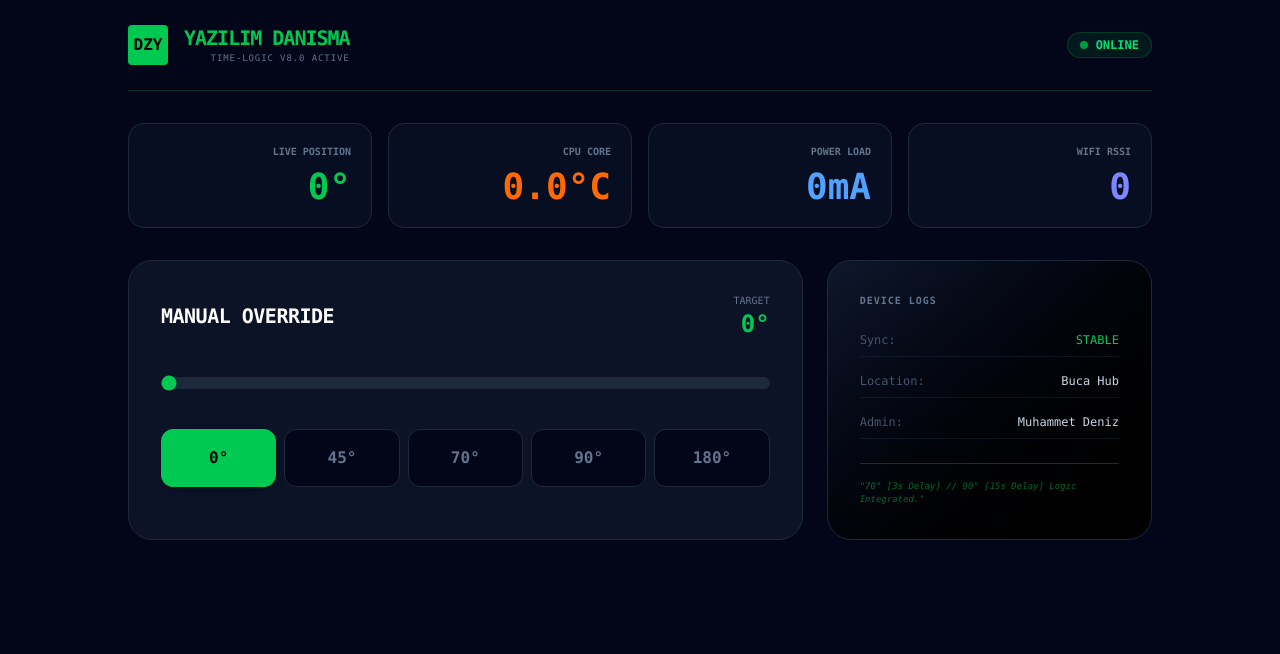
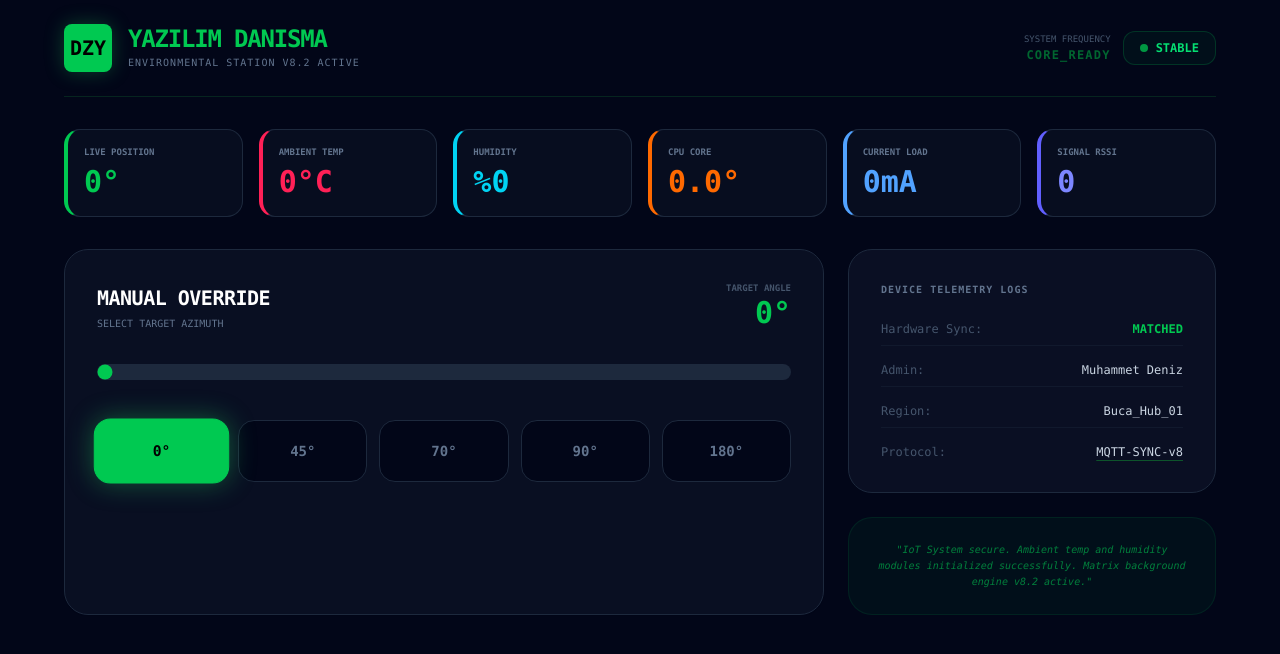
Before and after one commit to muhammetyakac-cell/888, a React (Vite) app in the folder dzy-servo-panel/: page / in a window 1280 px wide. Shown: the top 654 px of the page. Built offline with nearby package versions, Linux system fonts and the light colour scheme; no server answers; the database is empty.

Commit message:
Add ambient temperature and humidity data handling
Added ambient temperature and humidity state management to the device data. Updated UI elements to display new telemetry information.

```diff
--- a/dzy-servo-panel/src/App.jsx
+++ b/dzy-servo-panel/src/App.jsx
@@ -12,7 +12,9 @@ const App = () => {
     cpu_temp: 0,
     power_ma: 0,
     wifi_rssi: 0,
-    last_servo_sync: 0
+    last_servo_sync: 0,
+    ambient_temp: 0,
+    humidity: 0
   });
   const [countdown, setCountdown] = useState(null);
 
@@ -24,12 +26,13 @@ const App = () => {
     };
     fetchData();
 
+    // Supabase Realtime - Veritabanı değiştiği an arayüz güncellenir
     const channel = supabase
       .channel('db-changes')
       .on('postgres_changes', { event: 'UPDATE', schema: 'public', table: 'devices', filter: 'id=eq.1' },
       (payload) => {
         setDeviceData(payload.new);
-        // Eğer cihaz kendini 0'a sıfırladıysa sayacı durdur
+        // Cihaz kendini 0'a sıfırladığında web sayacı da temizlenir
         if (payload.new.servo_angle === 0) setCountdown(null);
       })
       .subscribe();
@@ -37,7 +40,7 @@ const App = () => {
     return () => supabase.removeChannel(channel);
   }, []);
 
-  // 2. Geri Sayım Mantığı (Web tarafında görselleştirmek için)
+  // 2. Zamanlama Mantığı Görselleştirme (ESP32 ile Senkronize)
   useEffect(() => {
     if (deviceData.servo_angle === 70 && countdown === null) setCountdown(3);
     if (deviceData.servo_angle === 90 && countdown === null) setCountdown(15);
@@ -51,109 +54,156 @@ const App = () => {
   }, [deviceData.servo_angle, countdown]);
 
   const updateAngle = async (newAngle) => {
-    setCountdown(null); // Yeni komutta sayacı sıfırla
+    setCountdown(null); // Manuel komutta sayacı temizle
     await supabase.from('devices').update({ servo_angle: newAngle }).eq('id', 1);
   };
 
   return (
-    <div className="min-h-screen bg-slate-950 text-slate-100 font-mono p-6">
-      <div className="max-w-5xl mx-auto">
+    <div className="min-h-screen bg-slate-950 text-slate-100 font-mono p-4 md:p-6">
+      <div className="max-w-6xl mx-auto">
 
-        {/* Header */}
-        <div className="flex justify-between items-center border-b border-green-900/50 pb-6 mb-8">
+        {/* Üst Bilgi Paneli */}
+        <div className="flex justify-between items-center border-b border-green-900/40 pb-6 mb-8">
           <div className="flex items-center gap-4">
-            <div className="w-10 h-10 bg-green-500 rounded flex items-center justify-center text-black font-bold">DZY</div>
+            <div className="w-12 h-12 bg-green-500 rounded-lg flex items-center justify-center text-black font-black text-xl shadow-[0_0_20px_rgba(34,197,94,0.3)]">
+              DZY
+            </div>
             <div>
-              <h1 className="text-xl font-black text-green-500 tracking-tighter">YAZILIM DANISMA</h1>
-              <p className="text-[9px] text-slate-500 uppercase tracking-widest text-right">Time-Logic v8.0 Active</p>
+              <h1 className="text-2xl font-black text-green-500 tracking-tighter leading-none">YAZILIM DANISMA</h1>
+              <p className="text-[10px] text-slate-500 uppercase tracking-widest mt-1">Environmental Station v8.2 Active</p>
             </div>
           </div>
-          <div className="flex items-center gap-2 bg-green-500/10 px-3 py-1 rounded-full border border-green-500/20">
-            <div className={`w-2 h-2 bg-green-500 rounded-full ${countdown ? 'animate-ping' : 'animate-pulse'}`}></div>
-            <span className="text-xs text-green-400 font-bold">{countdown ? 'PROCESSING' : 'ONLINE'}</span>
+          <div className="flex items-center gap-3">
+            <div className="hidden md:block text-right">
+              <p className="text-[9px] text-slate-600 uppercase">System Frequency</p>
+              <p className="text-xs font-bold text-green-800 tracking-widest">CORE_READY</p>
+            </div>
+            <div className="flex items-center gap-2 bg-green-500/5 px-4 py-2 rounded-xl border border-green-500/20">
+              <div className={`w-2 h-2 bg-green-500 rounded-full ${countdown ? 'animate-ping' : 'animate-pulse'}`}></div>
+              <span className="text-xs text-green-400 font-black">{countdown ? 'PROCESSING' : 'STABLE'}</span>
+            </div>
           </div>
         </div>
 
-        {/* Telemetri Kartları */}
-        <div className="grid grid-cols-1 sm:grid-cols-2 lg:grid-cols-4 gap-4 mb-8">
-          <div className="bg-slate-900/50 border border-slate-800 p-5 rounded-2xl">
-            <p className="text-[10px] text-slate-500 font-bold uppercase mb-2 text-right">Live Position</p>
-            <h2 className="text-4xl font-black text-green-500 text-right">{deviceData.last_servo_sync}°</h2>
+        {/* Ana Telemetri Grid (6 Kartlı Yapı) */}
+        <div className="grid grid-cols-2 lg:grid-cols-3 xl:grid-cols-6 gap-4 mb-8">
+
+          {/* Servo Canlı Konumu */}
+          <div className="bg-slate-900/40 border border-slate-800 p-4 rounded-2xl border-l-4 border-l-green-500">
+            <p className="text-[9px] text-slate-500 font-bold uppercase mb-1">Live Position</p>
+            <h2 className="text-3xl font-black text-green-500">{deviceData.last_servo_sync}°</h2>
           </div>
-          <div className="bg-slate-900/50 border border-slate-800 p-5 rounded-2xl">
-            <p className="text-[10px] text-slate-500 font-bold uppercase mb-2 text-right">CPU Core</p>
-            <h2 className="text-4xl font-black text-orange-500 text-right">{deviceData.cpu_temp.toFixed(1)}°C</h2>
+
+          {/* Oda Sıcaklığı (DHT11) */}
+          <div className="bg-slate-900/40 border border-slate-800 p-4 rounded-2xl border-l-4 border-l-rose-500">
+            <p className="text-[9px] text-slate-500 font-bold uppercase mb-1">Ambient Temp</p>
+            <h2 className="text-3xl font-black text-rose-500">{deviceData.ambient_temp}°C</h2>
           </div>
-          <div className="bg-slate-900/50 border border-slate-800 p-5 rounded-2xl">
-            <p className="text-[10px] text-slate-500 font-bold uppercase mb-2 text-right">Power Load</p>
-            <h2 className="text-4xl font-black text-blue-400 text-right">{Math.round(deviceData.power_ma)}mA</h2>
+
+          {/* Nem Oranı (DHT11) */}
+          <div className="bg-slate-900/40 border border-slate-800 p-4 rounded-2xl border-l-4 border-l-cyan-400">
+            <p className="text-[9px] text-slate-500 font-bold uppercase mb-1">Humidity</p>
+            <h2 className="text-3xl font-black text-cyan-400">%{deviceData.humidity}</h2>
           </div>
-          <div className="bg-slate-900/50 border border-slate-800 p-5 rounded-2xl">
-            <p className="text-[10px] text-slate-500 font-bold uppercase mb-2 text-right">Wifi RSSI</p>
-            <h2 className="text-4xl font-black text-indigo-400 text-right">{deviceData.wifi_rssi}</h2>
+
+          {/* İşlemci Sıcaklığı */}
+          <div className="bg-slate-900/40 border border-slate-800 p-4 rounded-2xl border-l-4 border-l-orange-500">
+            <p className="text-[9px] text-slate-500 font-bold uppercase mb-1">CPU Core</p>
+            <h2 className="text-3xl font-black text-orange-500">{deviceData.cpu_temp.toFixed(1)}°</h2>
+          </div>
+
+          {/* Güç Tüketimi */}
+          <div className="bg-slate-900/40 border border-slate-800 p-4 rounded-2xl border-l-4 border-l-blue-400">
+            <p className="text-[9px] text-slate-500 font-bold uppercase mb-1">Current Load</p>
+            <h2 className="text-3xl font-black text-blue-400">{Math.round(deviceData.power_ma)}mA</h2>
+          </div>
+
+          {/* WiFi Sinyali */}
+          <div className="bg-slate-900/40 border border-slate-800 p-4 rounded-2xl border-l-4 border-l-indigo-500">
+            <p className="text-[9px] text-slate-500 font-bold uppercase mb-1">Signal RSSI</p>
+            <h2 className="text-3xl font-black text-indigo-400">{deviceData.wifi_rssi}</h2>
           </div>
         </div>
 
-        {/* Ana Kontrol ve Geri Sayım Ekranı */}
+        {/* Kontrol Paneli ve Geri Sayım */}
         <div className="grid grid-cols-1 lg:grid-cols-3 gap-6">
-          <div className="lg:col-span-2 bg-slate-900/80 border border-slate-800 p-8 rounded-3xl relative overflow-hidden">
+          <div className="lg:col-span-2 bg-slate-900/60 border border-slate-800 p-8 rounded-3xl relative overflow-hidden backdrop-blur-md">
 
-            {/* Geri Sayım Overlay */}
+            {/* Geri Sayım Overlay (70°/90° İçin) */}
             {countdown !== null && (
-              <div className="absolute inset-0 bg-green-500/10 backdrop-blur-sm flex flex-col items-center justify-center z-10">
-                <p className="text-green-500 font-bold text-sm mb-2 uppercase tracking-widest animate-pulse">Auto-Returning to 0°</p>
-                <h4 className="text-6xl font-black text-white">{countdown}s</h4>
+              <div className="absolute inset-0 bg-slate-950/80 backdrop-blur-sm flex flex-col items-center justify-center z-10 border-2 border-green-500/20 rounded-3xl m-2">
+                <p className="text-green-500 font-black text-xs mb-3 uppercase tracking-[0.3em] animate-pulse text-center">
+                  TEMPORARY STATE ACTIVE<br/>AUTO-RETURNING TO 0°
+                </p>
+                <h4 className="text-7xl font-black text-white drop-shadow-[0_0_15px_rgba(255,255,255,0.3)]">{countdown}s</h4>
               </div>
             )}
 
-            <div className="flex justify-between items-center mb-8">
-              <h3 className="text-xl font-black tracking-tight text-white">MANUAL OVERRIDE</h3>
+            <div className="flex justify-between items-end mb-8">
+              <div>
+                <h3 className="text-xl font-black tracking-tight text-white uppercase">Manual Override</h3>
+                <p className="text-[10px] text-slate-500 mt-1">SELECT TARGET AZIMUTH</p>
+              </div>
               <div className="text-right">
-                <span className="text-[10px] text-slate-500 block">TARGET</span>
-                <span className="text-2xl font-black text-green-500">{deviceData.servo_angle}°</span>
+                <span className="text-[9px] text-slate-600 block uppercase font-bold">Target Angle</span>
+                <span className="text-3xl font-black text-green-500">{deviceData.servo_angle}°</span>
               </div>
             </div>
 
             <input
               type="range" min="0" max="180" value={deviceData.servo_angle}
               onChange={(e) => updateAngle(parseInt(e.target.value))}
-              className="w-full h-3 bg-slate-800 rounded-lg appearance-none cursor-pointer accent-green-500 mb-10"
+              className="w-full h-4 bg-slate-800 rounded-lg appearance-none cursor-pointer accent-green-500 mb-10"
             />
 
-            <div className="grid grid-cols-5 gap-2">
+            <div className="grid grid-cols-5 gap-3">
               {[0, 45, 70, 90, 180].map((a) => (
-                <button key={a} onClick={() => updateAngle(a)}
-                  className={`py-4 rounded-xl font-bold border transition-all ${deviceData.servo_angle === a ? 'bg-green-500 text-black border-green-500 shadow-lg' : 'bg-slate-950 border-slate-800 text-slate-500 hover:border-green-500/50'}`}>
+                <button
+                  key={a}
+                  onClick={() => updateAngle(a)}
+                  className={`py-5 rounded-2xl font-black text-sm border transition-all duration-300 ${
+                    deviceData.servo_angle === a
+                    ? 'bg-green-500 text-black border-green-500 shadow-[0_0_25px_rgba(34,197,94,0.4)] scale-105'
+                    : 'bg-slate-950 border-slate-800 text-slate-500 hover:border-green-500/40 hover:text-green-400'
+                  }`}
+                >
                   {a}°
                 </button>
               ))}
             </div>
           </div>
 
-          {/* Sistem Bilgileri */}
-          <div className="bg-gradient-to-br from-slate-900 to-black border border-slate-800 p-8 rounded-3xl flex flex-col justify-between">
-            <div>
-              <h4 className="text-[10px] font-bold text-slate-500 uppercase tracking-widest mb-6">Device Logs</h4>
+          {/* Sistem Günlüğü ve Durum */}
+          <div className="flex flex-col gap-6">
+            <div className="bg-slate-900/60 border border-slate-800 p-8 rounded-3xl">
+              <h4 className="text-[10px] font-black text-slate-500 uppercase tracking-widest mb-6">Device Telemetry Logs</h4>
               <div className="space-y-4 text-xs font-mono">
-                <div className="flex justify-between border-b border-slate-800/50 pb-2">
-                  <span className="text-slate-600">Sync:</span>
-                  <span className={deviceData.servo_angle === deviceData.last_servo_sync ? "text-green-500" : "text-yellow-500 animate-pulse"}>
-                    {deviceData.servo_angle === deviceData.last_servo_sync ? "STABLE" : "SYNCING"}
+                <div className="flex justify-between border-b border-slate-800/40 pb-2">
+                  <span className="text-slate-600">Hardware Sync:</span>
+                  <span className={deviceData.servo_angle === deviceData.last_servo_sync ? "text-green-500 font-bold" : "text-yellow-500 animate-pulse"}>
+                    {deviceData.servo_angle === deviceData.last_servo_sync ? "MATCHED" : "SYNCING..."}
                   </span>
                 </div>
-                <div className="flex justify-between border-b border-slate-800/50 pb-2">
-                  <span className="text-slate-600">Location:</span>
-                  <span className="text-slate-300">Buca Hub</span>
-                </div>
-                <div className="flex justify-between border-b border-slate-800/50 pb-2">
+                <div className="flex justify-between border-b border-slate-800/40 pb-2">
                   <span className="text-slate-600">Admin:</span>
                   <span className="text-slate-300">Muhammet Deniz</span>
                 </div>
+                <div className="flex justify-between border-b border-slate-800/40 pb-2">
+                  <span className="text-slate-600">Region:</span>
+                  <span className="text-slate-300">Buca_Hub_01</span>
+                </div>
+                <div className="flex justify-between">
+                  <span className="text-slate-600">Protocol:</span>
+                  <span className="text-slate-300 underline underline-offset-4 decoration-green-900">MQTT-SYNC-v8</span>
+                </div>
               </div>
             </div>
-            <p className="text-[9px] text-green-500/50 italic mt-6 border-t border-slate-800 pt-4">
-              "70° [3s Delay] // 90° [15s Delay] Logic Integrated."
-            </p>
+
+            <div className="bg-green-500/5 border border-green-500/10 p-6 rounded-3xl">
+               <p className="text-[10px] text-green-500/60 leading-relaxed italic text-center font-medium">
+                 "IoT System secure. Ambient temp and humidity modules initialized successfully. Matrix background engine v8.2 active."
+               </p>
+            </div>
           </div>
         </div>
 
```
